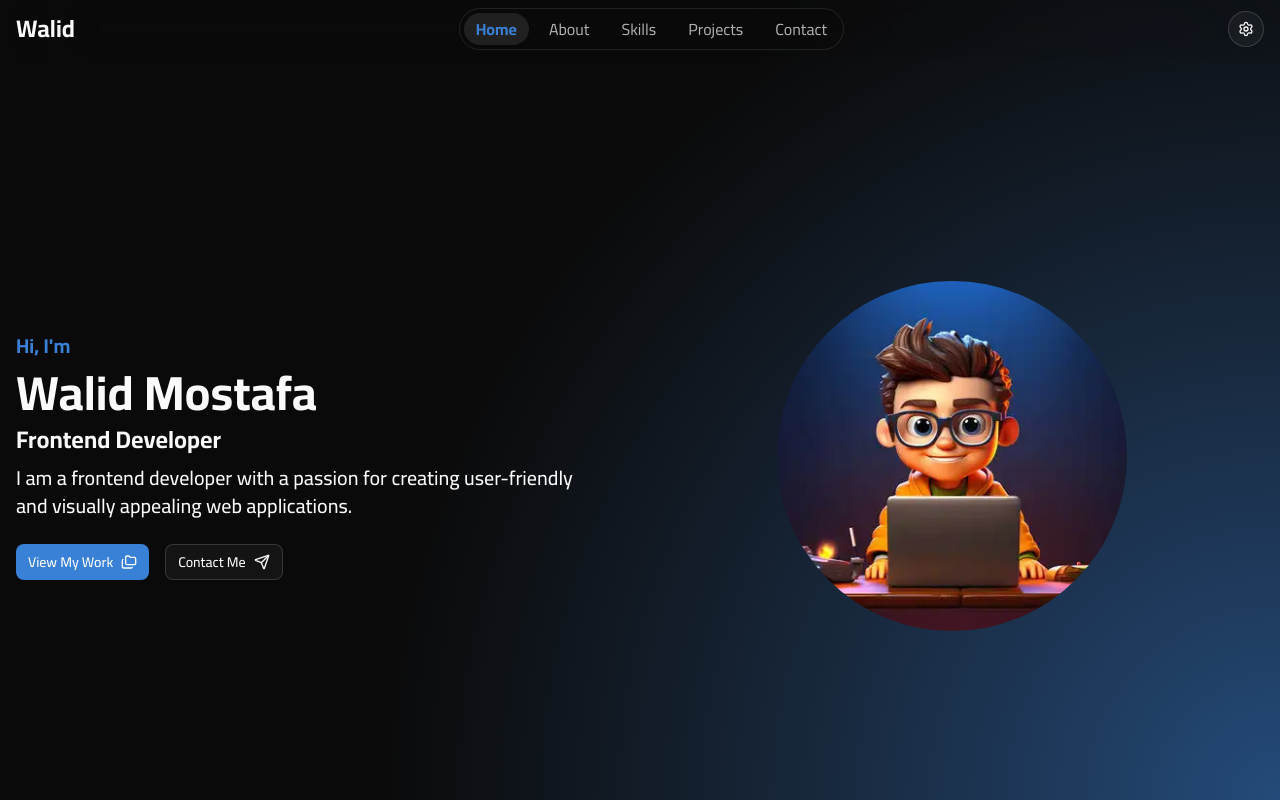
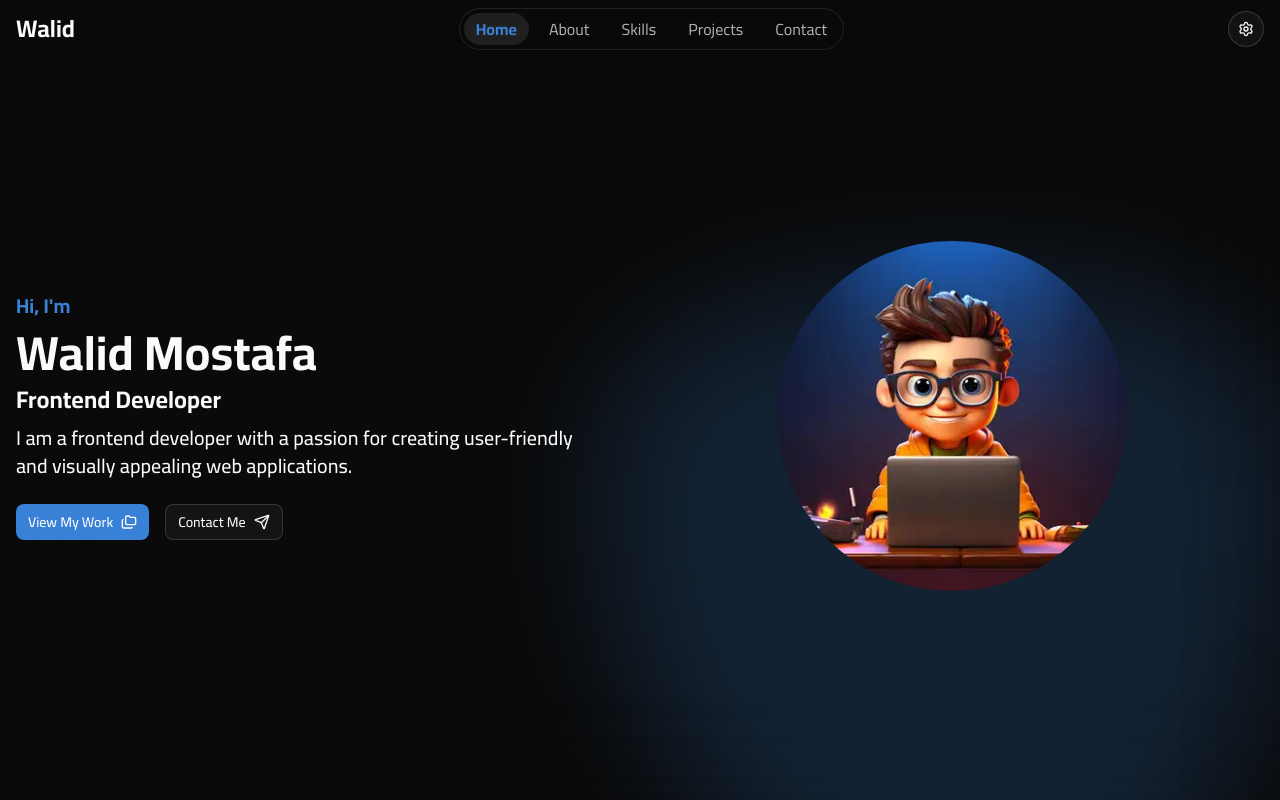
Before and after one commit to WalidMostafa30/My-Portfolio, a React (Vite) app: page / in a window 1280 px wide. Built offline with nearby package versions, Linux system fonts and the light colour scheme.

Commit message:
edit scroll and BG shadow

```diff
--- a/index.html
+++ b/index.html
@@ -1,8 +1,9 @@
-<!DOCTYPE html>
+<!doctype html>
 <html lang="en">
   <head>
     <meta charset="UTF-8" />
     <meta name="viewport" content="width=device-width, initial-scale=1.0" />
+
     <!-- cairo font -->
     <link rel="preconnect" href="https://fonts.googleapis.com" />
     <link rel="preconnect" href="https://fonts.gstatic.com" crossorigin />
@@ -10,6 +11,7 @@
       href="https://fonts.googleapis.com/css2?family=Cairo:wght@200;300;400;500;600;700;800;900&display=swap"
       rel="stylesheet"
     />
+
     <title>Walid Portfolio</title>
   </head>
   <body class="dark">
--- a/src/App.jsx
+++ b/src/App.jsx
@@ -4,19 +4,22 @@ import { Toaster } from "@/components/ui/sonner";
 
 function App() {
   return (
-    <main
-      className="backdrop-blur-3xl"
-      style={{
-        background: `radial-gradient(circle at bottom right, var(--primary) -50%, var(--background) 60%)`,
-      }}
-    >
+    <main>
       <Header />
 
-      <section className="container h-svh flex flex-col overflow-y-auto pt-16 relative z-20">
-        <Outlet />
-      </section>
+      <Outlet />
 
       <Toaster position="top-center" className="bg-primary! text-white!" />
+
+      {/* background gradient shadow */}
+      <div className="backdrop-blur-3xl fixed inset-0">
+        <div
+          className="absolute w-[700px] h-[700px] bg-primary opacity-20 top-1/3 right-0 blur-3xl animate-spin animation-duration-[20s]"
+          style={{
+            borderRadius: "30% 70% 70% 30% / 30% 30% 70% 70%",
+          }}
+        />
+      </div>
     </main>
   );
 }
--- a/src/components/Header/SideBar.jsx
+++ b/src/components/Header/SideBar.jsx
@@ -2,6 +2,7 @@ import { X } from "lucide-react";
 import { Button } from "@/components/ui/button";
 import { useLocation, useNavigate } from "react-router";
 import { motion, AnimatePresence } from "framer-motion";
+import { useEffect } from "react";
 
 const overlayVariants = {
   hidden: {
@@ -61,8 +62,21 @@ const SideBar = ({ navLinks, open, onClose }) => {
   const navigate = useNavigate();
   const location = useLocation();
 
+  useEffect(() => {
+    if (open) {
+      document.body.style.overflow = "hidden";
+    } else {
+      document.body.style.overflow = "auto";
+    }
+
+    return () => {
+      document.body.style.overflow = "auto";
+    };
+  }, [open]);
+
   const handleLinkClick = (path) => {
     onClose();
+
     setTimeout(() => {
       navigate(path);
     }, 600);
@@ -98,6 +112,7 @@ const SideBar = ({ navLinks, open, onClose }) => {
             <motion.nav variants={containerVariants} className="space-y-2">
               {navLinks.map((link) => {
                 const isActive = location.pathname === link.path;
+
                 return (
                   <motion.div
                     key={link.id}
@@ -108,6 +123,7 @@ const SideBar = ({ navLinks, open, onClose }) => {
                     <motion.span variants={iconVariants}>
                       {link.icon}
                     </motion.span>
+
                     <motion.p variants={textVariants}>{link.name}</motion.p>
                   </motion.div>
                 );
--- a/src/index.css
+++ b/src/index.css
@@ -85,7 +85,8 @@
   --popover-foreground: oklch(0.985 0 0);
   /* --primary: oklch(0.73 0.17 260); */
   --primary: oklch(0.6 0.15 255);
-  --primary-foreground: oklch(0.15 0.02 255);
+  /* --primary-foreground: oklch(0.15 0.02 255); */
+  --primary-foreground: oklch(29.558% 0.04375 251.938);
   --secondary: oklch(0.269 0 0);
   --secondary-foreground: oklch(0.985 0 0);
   --muted: oklch(0.269 0 0);
@@ -130,7 +131,7 @@
   }
 
   .pageContainer {
-    @apply flex-1 pb-8 container h-svh;
+    @apply flex-1 container pt-16 pb-8 relative z-20;
   }
 
   .cardBG {
@@ -161,3 +162,26 @@
     }
   }
 }
+
+/* custom scrollbar */
+/* width */
+::-webkit-scrollbar {
+  width: 12px;
+}
+
+/* background */
+::-webkit-scrollbar-track {
+  background: var(--background);
+}
+
+/* scroll handle */
+::-webkit-scrollbar-thumb {
+  background: var(--primary);
+  border-radius: 999px;
+  border: 3px solid var(--background);
+}
+
+/* hover */
+::-webkit-scrollbar-thumb:hover {
+  background: var(--primary-foreground);
+}
--- a/src/pages/Home/Home.jsx
+++ b/src/pages/Home/Home.jsx
@@ -5,7 +5,7 @@ import { Folders, Send } from "lucide-react";
 
 const Home = () => {
   return (
-    <div className="h-screen pt-16 pb-4 flex flex-col-reverse lg:flex-row items-center justify-center gap-12">
+    <div className="pageContainer h-screen flex flex-col-reverse lg:flex-row items-center justify-center gap-12">
       <div className="flex flex-col justify-center gap-2 text-center lg:text-start w-full max-w-xl">
         <p className="text-lg md:text-xl font-bold text-primary">Hi, I'm</p>
         <h1 className="text-4xl md:text-5xl font-bold">Walid Mostafa</h1>
```
